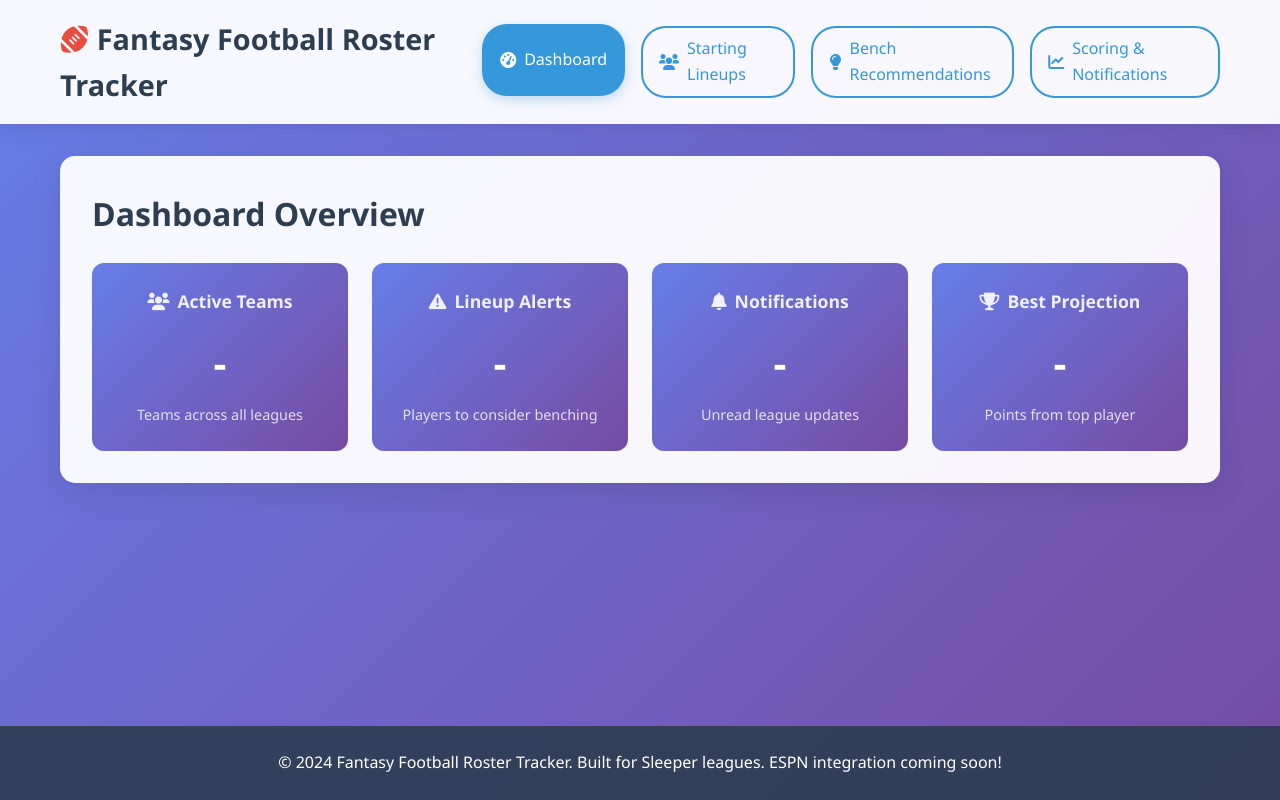
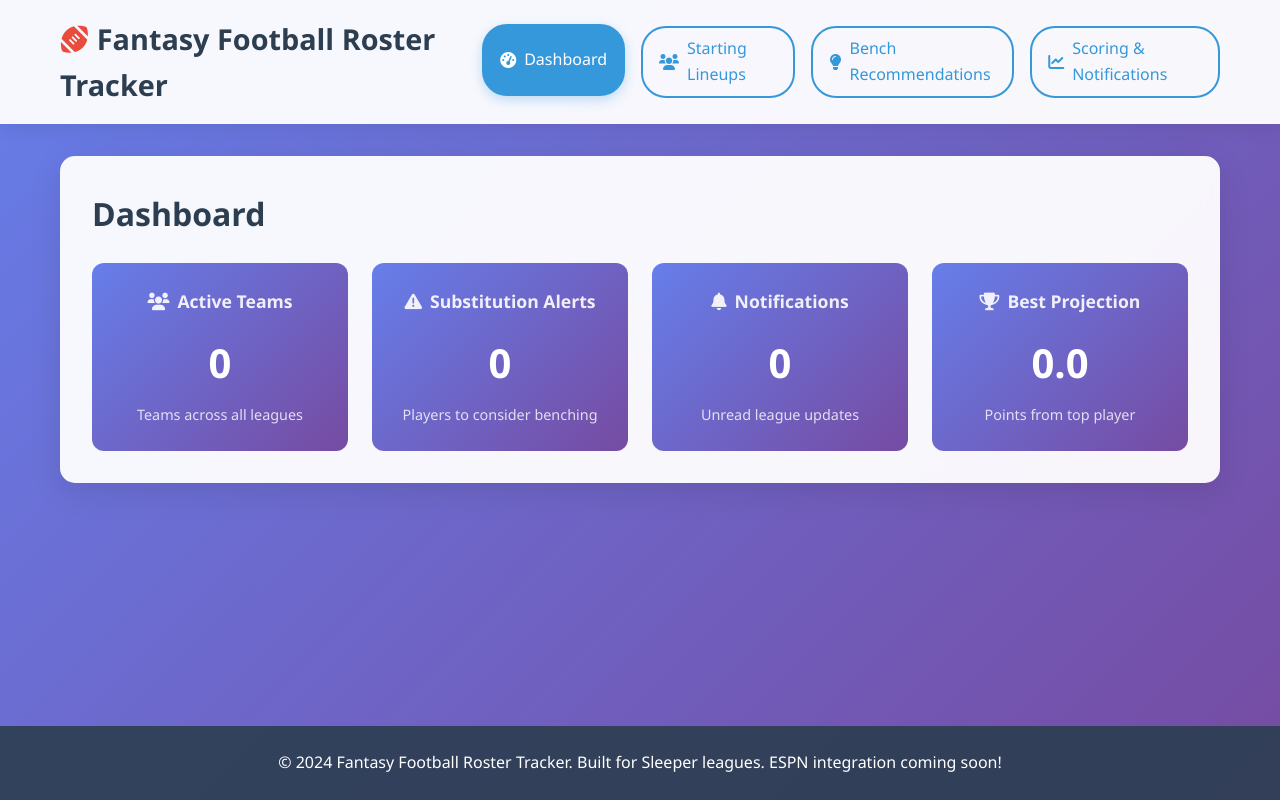
Before and after one commit to joshuasellers/fantasy-football-tracker, a React (Create React App) app: page / in a window 1280 px wide. Built offline with nearby package versions, Linux system fonts and the light colour scheme; no server answers.

Commit message:
working on updating dashboard

```diff
--- a/src/components/Dashboard.jsx
+++ b/src/components/Dashboard.jsx
@@ -1,7 +1,7 @@
 import React from 'react';
 
 function Dashboard({ teams, notifications, loading }) {
-  const calculateLineupAlerts = () => {
+  const calculatePotentialSubstitutions = () => {
     let alerts = 0;
     teams.forEach(team => {
       const startingPlayers = team.players.filter(p => p.status === 'starting');
@@ -31,7 +31,7 @@ function Dashboard({ teams, notifications, loading }) {
 
   const getDisplayValue = (value, fallback = '-') => {
     if (loading) return fallback;
-    return value > 0 ? value : fallback;
+    return value >= 0 ? value : fallback;
   };
 
   const dashboardCards = [
@@ -43,10 +43,10 @@ function Dashboard({ teams, notifications, loading }) {
       description: 'Teams across all leagues'
     },
     {
-      id: 'lineup-alerts',
-      title: 'Lineup Alerts',
+      id: 'substitution-alerts',
+      title: 'Substitution Alerts',
       icon: 'fas fa-exclamation-triangle',
-      value: getDisplayValue(calculateLineupAlerts()),
+      value: getDisplayValue(calculatePotentialSubstitutions()),
       description: 'Players to consider benching'
     },
     {
@@ -67,7 +67,7 @@ function Dashboard({ teams, notifications, loading }) {
 
   return (
     <section className="section active">
-      <h2>Dashboard Overview</h2>
+      <h2>Dashboard</h2>
       <div className="dashboard-grid">
         {dashboardCards.map(card => (
           <div key={card.id} className="dashboard-card">
```
Also changed, not shown: 1 other file (tests, documents, lock files or other folders).
